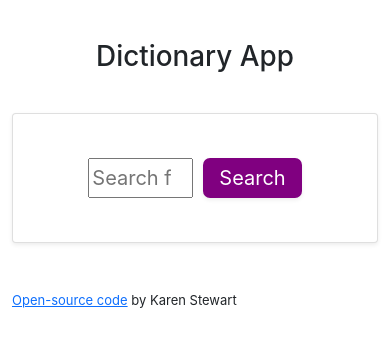
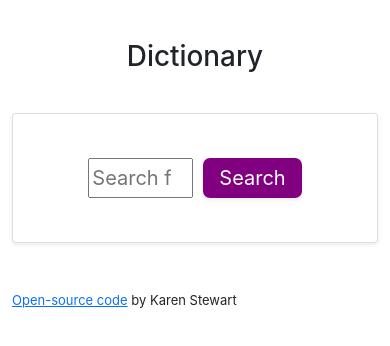
Before and after one commit to KarenStewart1/React-Dictionary-App, a React (Create React App) app: page / in a window 390 px wide. Shown: the top 346 px of the page. Built offline with nearby package versions, Linux system fonts and the light colour scheme.

Commit message:
added audio for phonetics

```diff
--- a/src/App.js
+++ b/src/App.js
@@ -5,7 +5,7 @@ function App() {
   return (
     <div className="App">
       <div className="container">
-        <h1>Dictionary App</h1>
+        <h1>Dictionary</h1>
         <Dictionary />
         <footer className="mt-5">
           <a
--- /dev/null
+++ b/src/Audio.js
@@ -0,0 +1,11 @@
+import React from "react";
+
+export default function Audio(props) {
+  return (
+    <button>
+      <a href={props.audio} target="_blank" rel="noreferrer">
+        <i className="far fa-play-circle"></i>
+      </a>
+    </button>
+  );
+}
--- a/src/GetResults.js
+++ b/src/GetResults.js
@@ -2,6 +2,7 @@ import React from "react";
 import Meaning from "./Meaning";
 import "./GetResults.css";
 import Images from "./Images";
+import Audio from "./Audio";
 
 export default function GetResults(props) {
   if (props.data) {
@@ -13,9 +14,7 @@ export default function GetResults(props) {
               <h2 className="word d-flex text-capitalize">{props.data.word}</h2>
               <span className="phonetics">{props.data.phonetic}</span>
             </div>
-            <button>
-              <i class="far fa-play-circle"></i>
-            </button>
+            <Audio audio={props.data.phonetics[0].audio} />
           </div>
         </div>
         <div className="definitions ">
```
